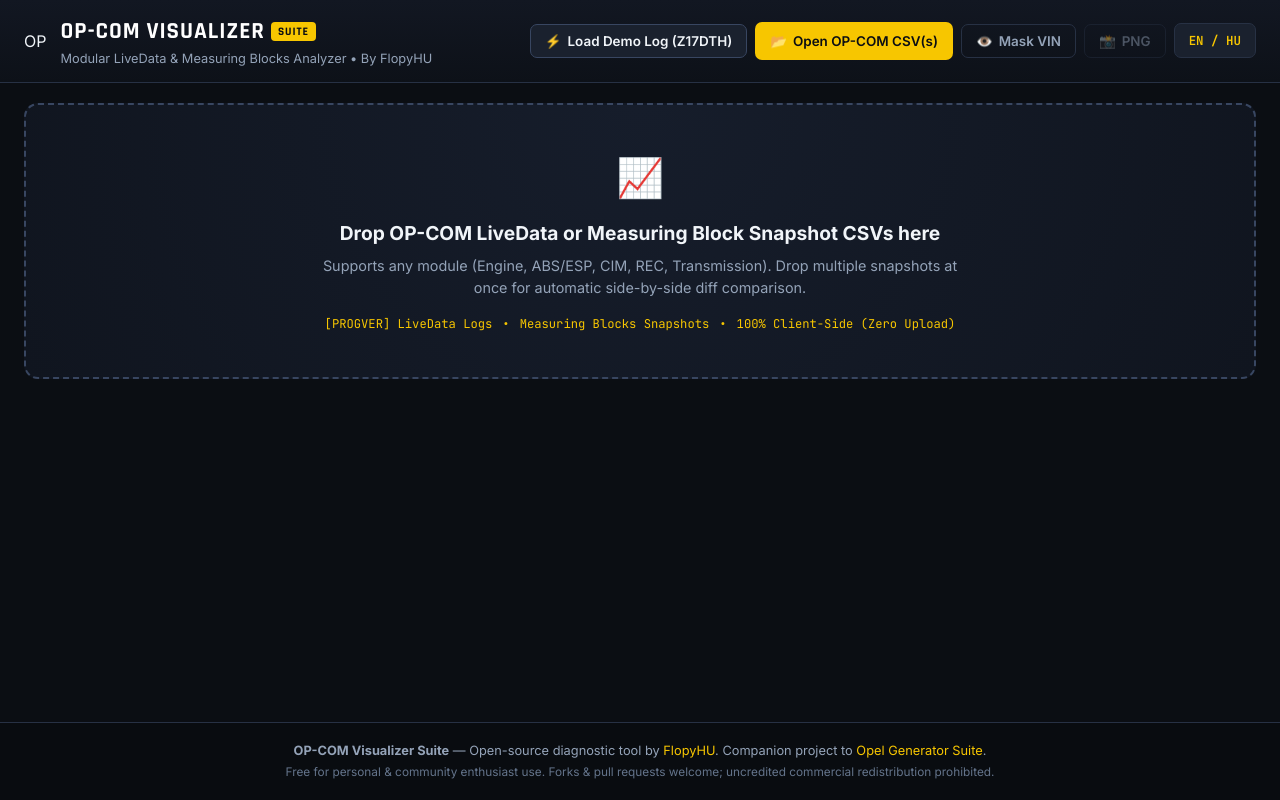
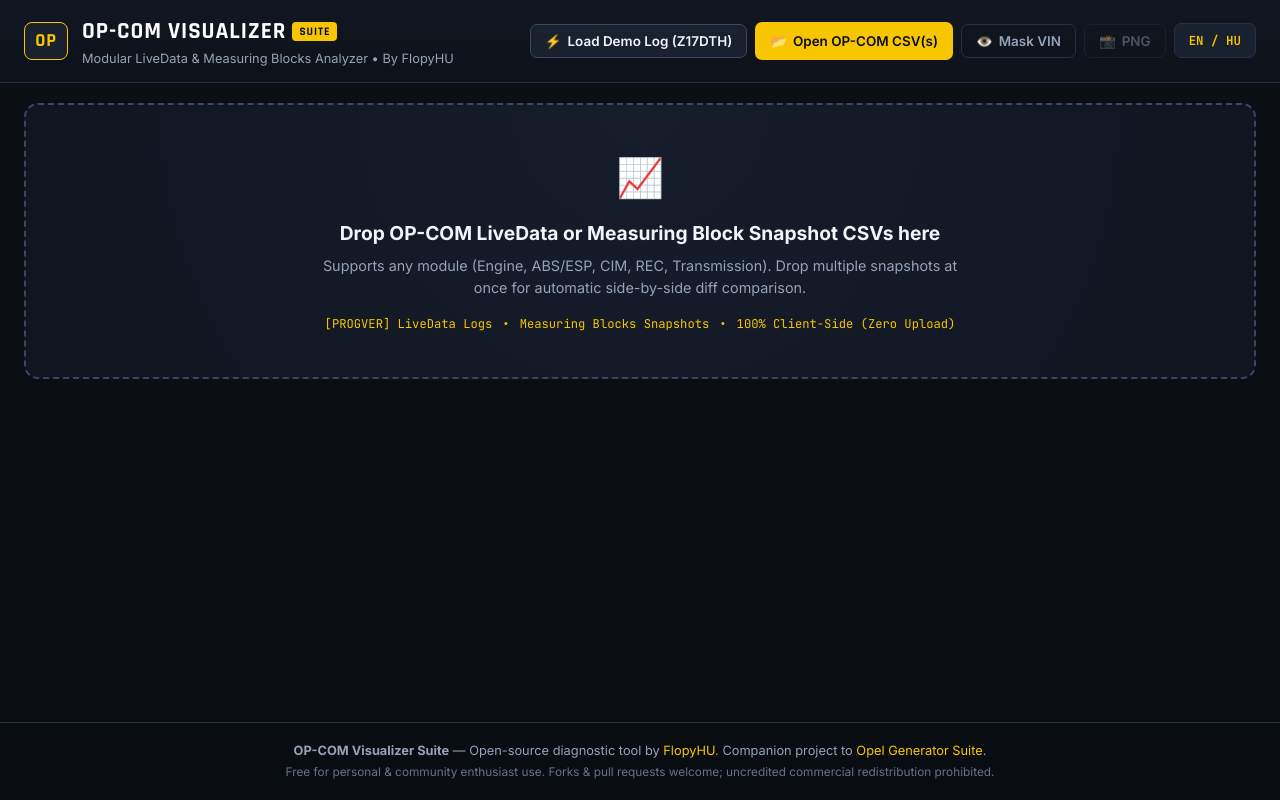
Before and after one commit to FlopyHU/OP-COM-Visualizer-by-FlopyHU, a plain HTML site: page index.html in a window 1280 px wide. Drawn offline with Linux system fonts and the light colour scheme.

Commit message:
Refactor .brand-mark styles in style.css
Updated .brand-mark styles including width, border color, font properties, and color.

```diff
--- a/css/style.css
+++ b/css/style.css
@@ -49,19 +49,21 @@ body {
 
 .brand-group { display: flex; align-items: center; gap: 14px; }
 
-.opel-logo-wrap {
-  width: 54px;
+.brand-mark {
+  width: 44px;
   height: 38px;
   background: var(--bg-elevated);
-  border: 1px solid var(--border-strong);
+  border: 1px solid var(--accent-gold);
   border-radius: 8px;
   display: flex;
   align-items: center;
   justify-content: center;
-  color: #e2e8f0;
-  box-shadow: 0 2px 10px rgba(0,0,0,0.35);
+  font-family: var(--font-display);
+  font-size: 1.15rem;
+  font-weight: 700;
+  color: var(--accent-gold);
+  letter-spacing: 0.04em;
 }
-.opel-blitz { width: 46px; height: 32px; }
 
 .brand-title-row { display: flex; align-items: center; gap: 8px; }
 .brand-group h1 {
```
